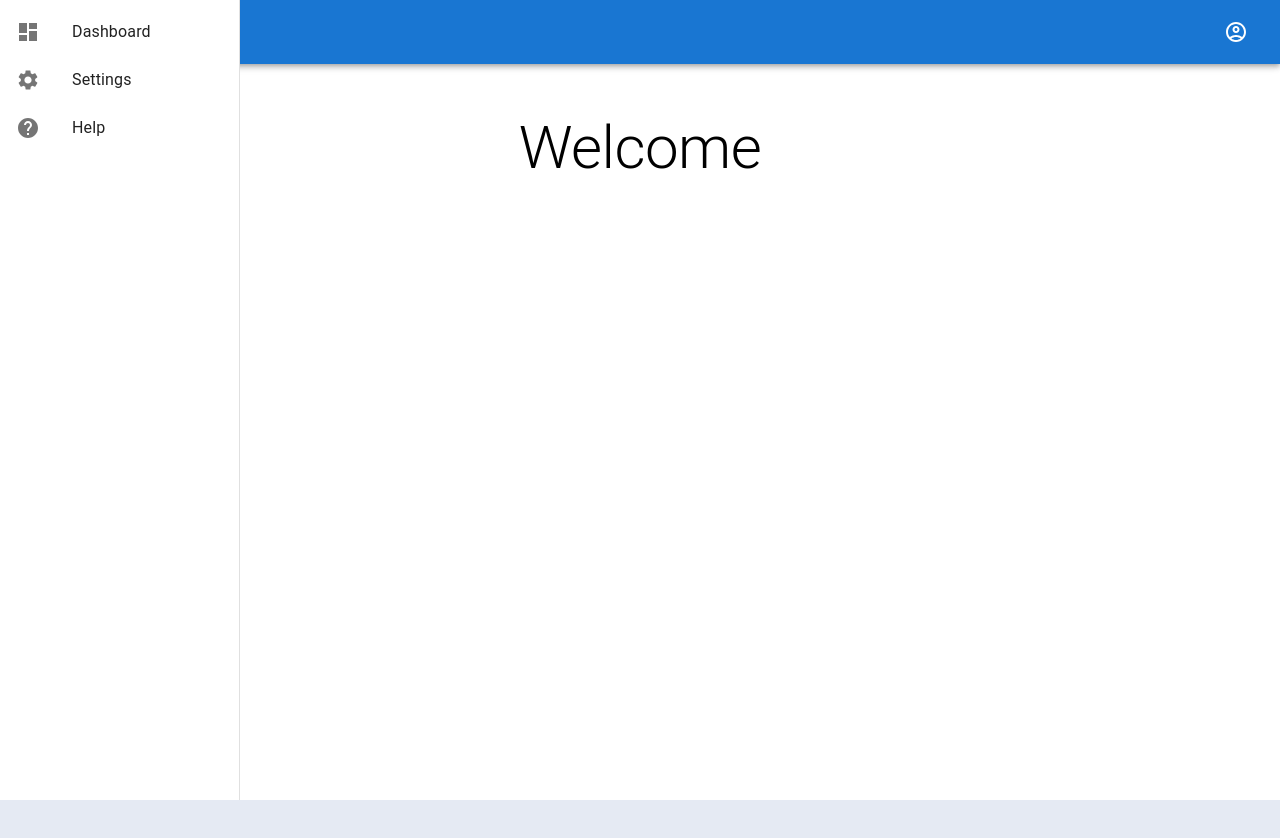
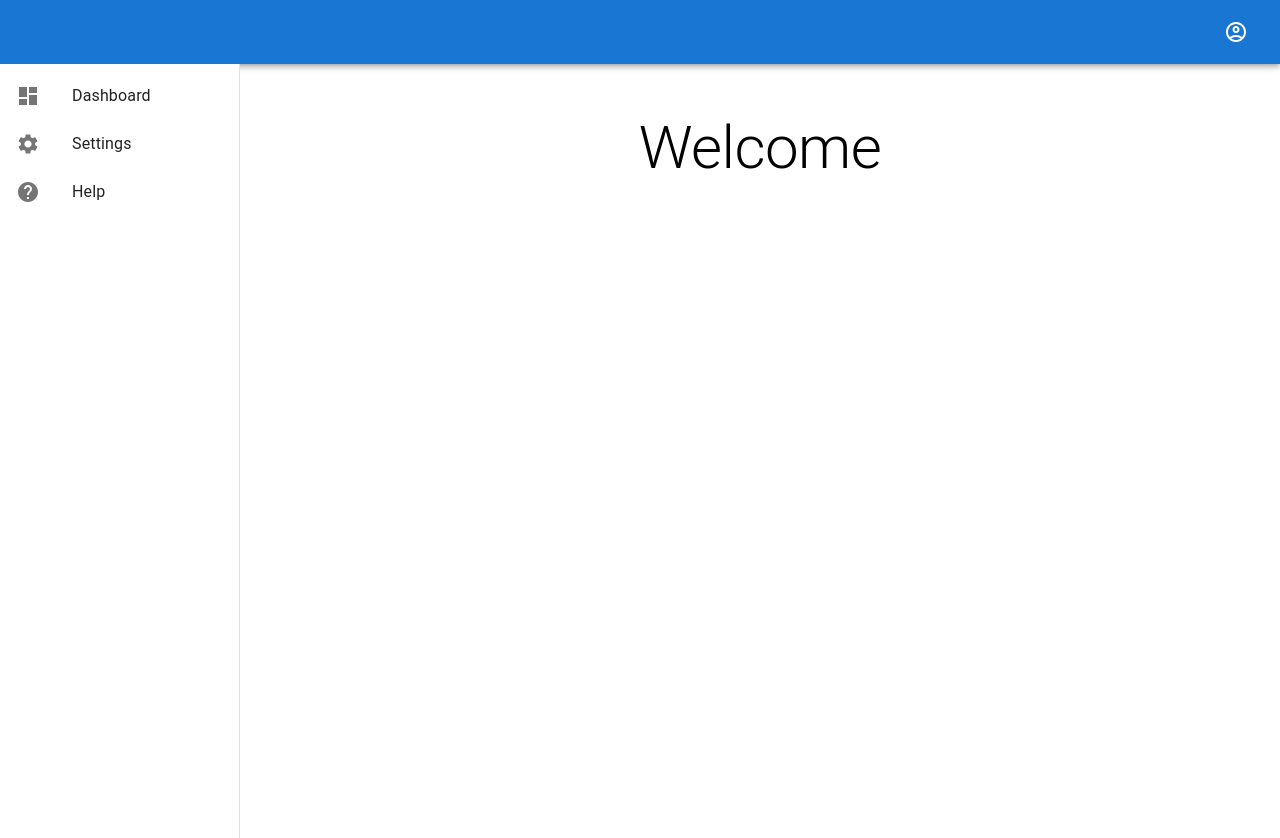
Before and after one commit to wojtek99955/mui-demo-website, a React (Create React App) app: page / in a window 1280 px wide. Shown: the top 838 px of the page. Before the commit the page ends 800 px from the top, so only its background shows below. Built offline with nearby package versions, Linux system fonts and the light colour scheme.

Commit message:
Layout update

```diff
--- a/src/App.js
+++ b/src/App.js
@@ -17,6 +17,10 @@ const Container = styled.main`
   min-height: 100vh;
 `;
 
+const Content = styled.div`
+  display: flex;
+`;
+
 function App() {
   return (
     <>
@@ -24,6 +28,7 @@ function App() {
       <Wrapper>
         <Container>
           <Header />
+          <Content>
             <SideMenu />
             <Routes>
               <Route path="/" element={<MainPage />} />
@@ -31,6 +36,7 @@ function App() {
               <Route path="/edit-profile" element={<EditProfile />} />
               <Route path="/help" element={<Help />} />
             </Routes>
+          </Content>
         </Container>
       </Wrapper>
     </>
--- a/src/components/SideMenu/SideMenu.js
+++ b/src/components/SideMenu/SideMenu.js
@@ -24,15 +24,18 @@ const links = [
     icon: <HelpIcon />,
   },
 ];
-const Container = styled.div``;
+
 function SideMenu() {
   return (
-    <Container>
     <Drawer
       variant="permanent"
       anchor="left"
       PaperProps={{
-          style: { width: "15rem", display: "block" },
+        style: {
+          width: "15rem",
+          height: "100vh",
+          position: "relative",
+        },
       }}
     >
       <List>
@@ -46,7 +49,6 @@ function SideMenu() {
         })}
       </List>
     </Drawer>
-    </Container>
   );
 }
 
```
Lines whose indentation alone changed are shown as unchanged.
